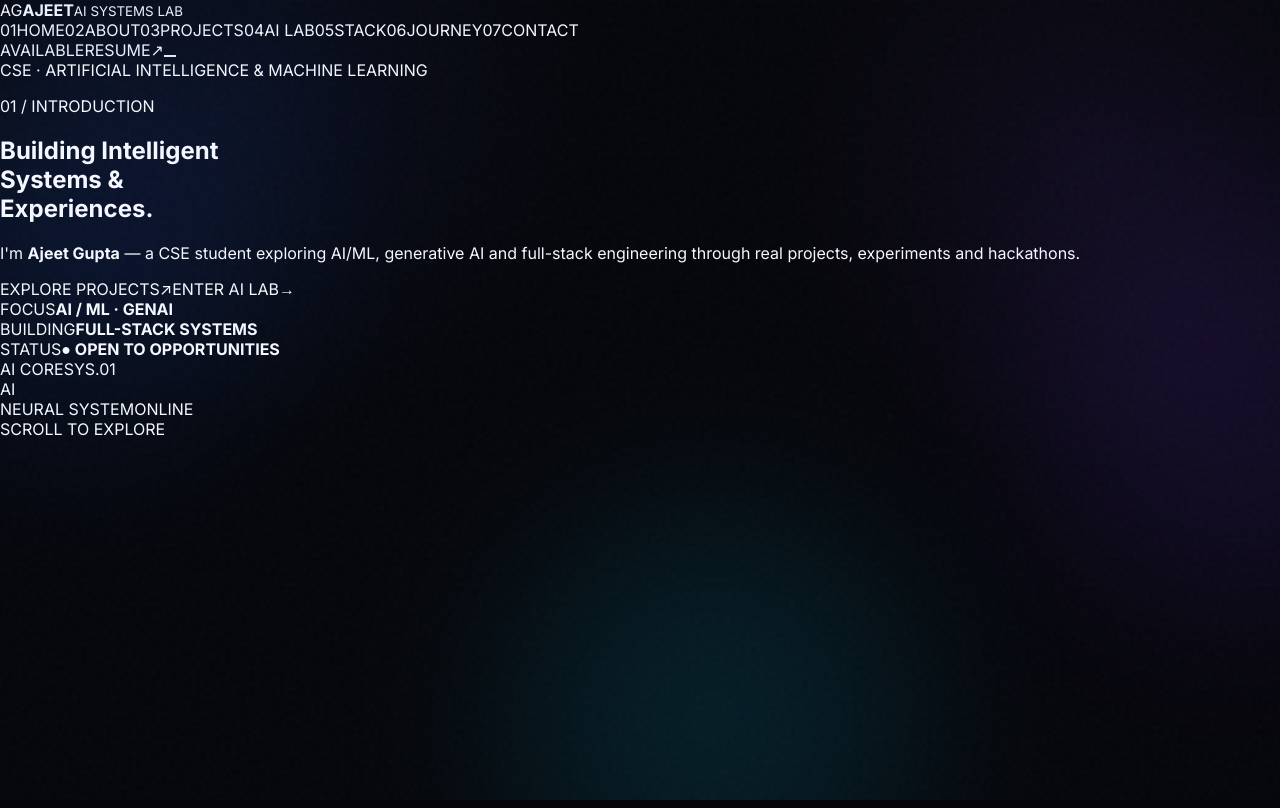
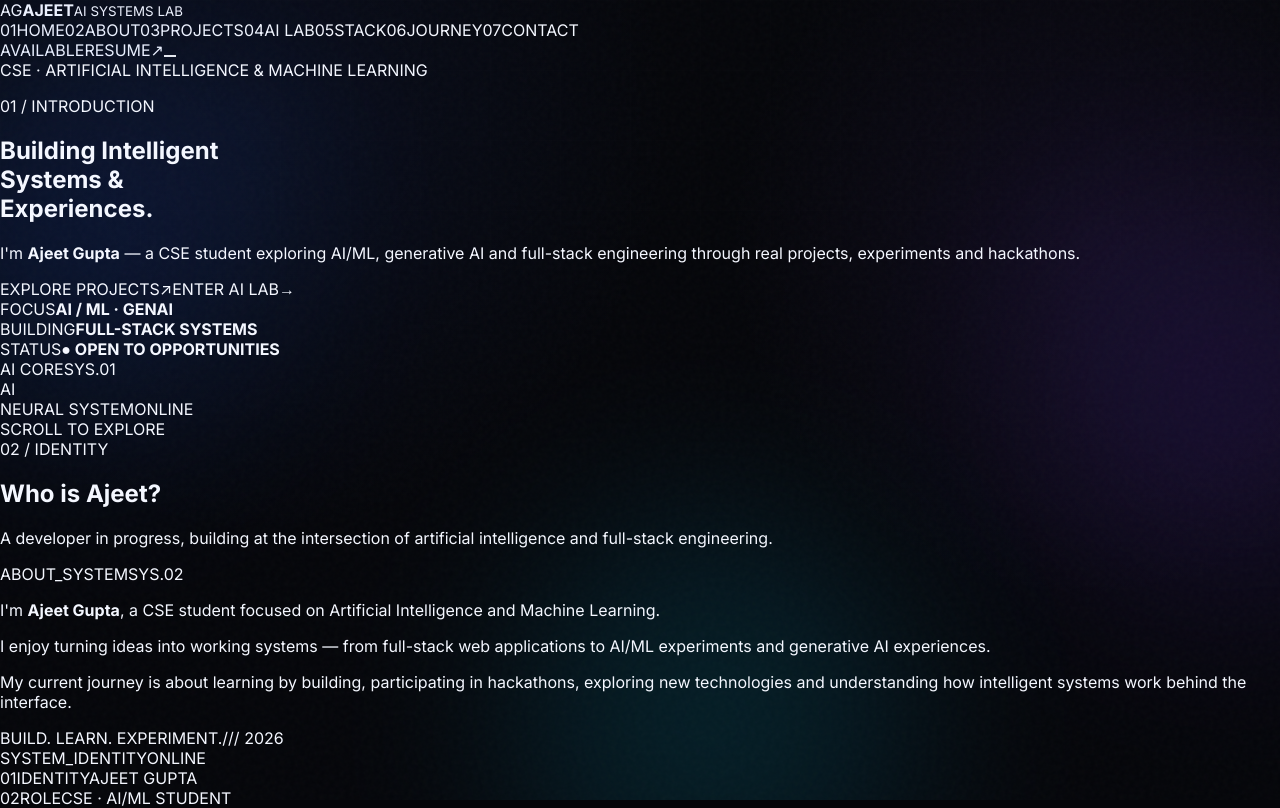
Before and after one commit to gajit9147-dev/Ajeet-Portfolio, a React (Vite) app in the folder client/: page / in a window 1280 px wide. Shown: the top 808 px of the page. Built offline with nearby package versions, Linux system fonts and the light colour scheme; a web font is replaced by a local one.

Commit message:
Include About section in App

```diff
--- a/client/src/App.jsx
+++ b/client/src/App.jsx
@@ -1,5 +1,6 @@
 import Navbar from "./components/layout/Navbar";
 import Hero from "./sections/Hero/Hero";
+import About from "./sections/About/About";
 
 function App() {
   return (
@@ -14,6 +15,7 @@ function App() {
 
       <main>
         <Hero />
+        <About />
       </main>
     </div>
   );
```
